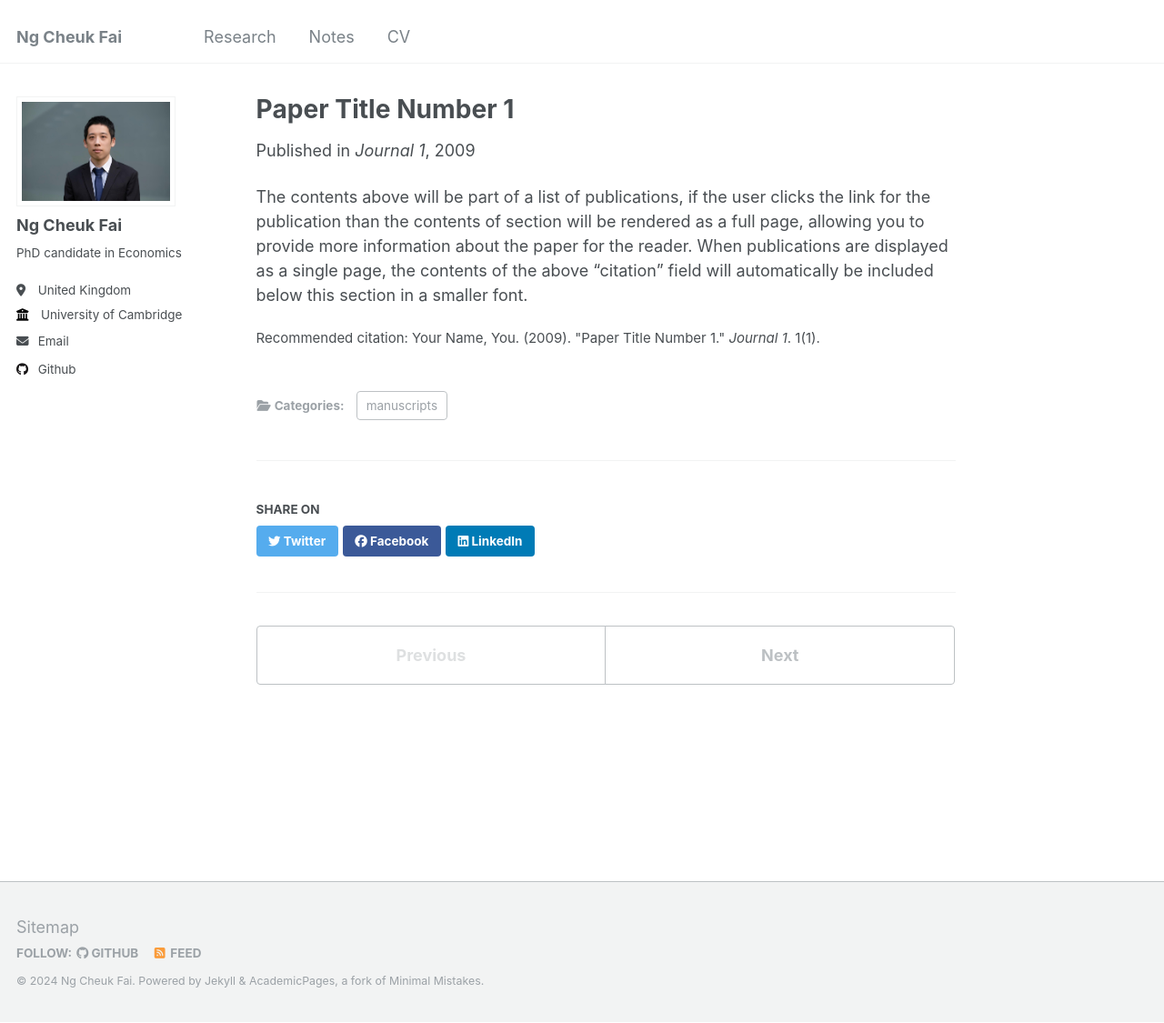
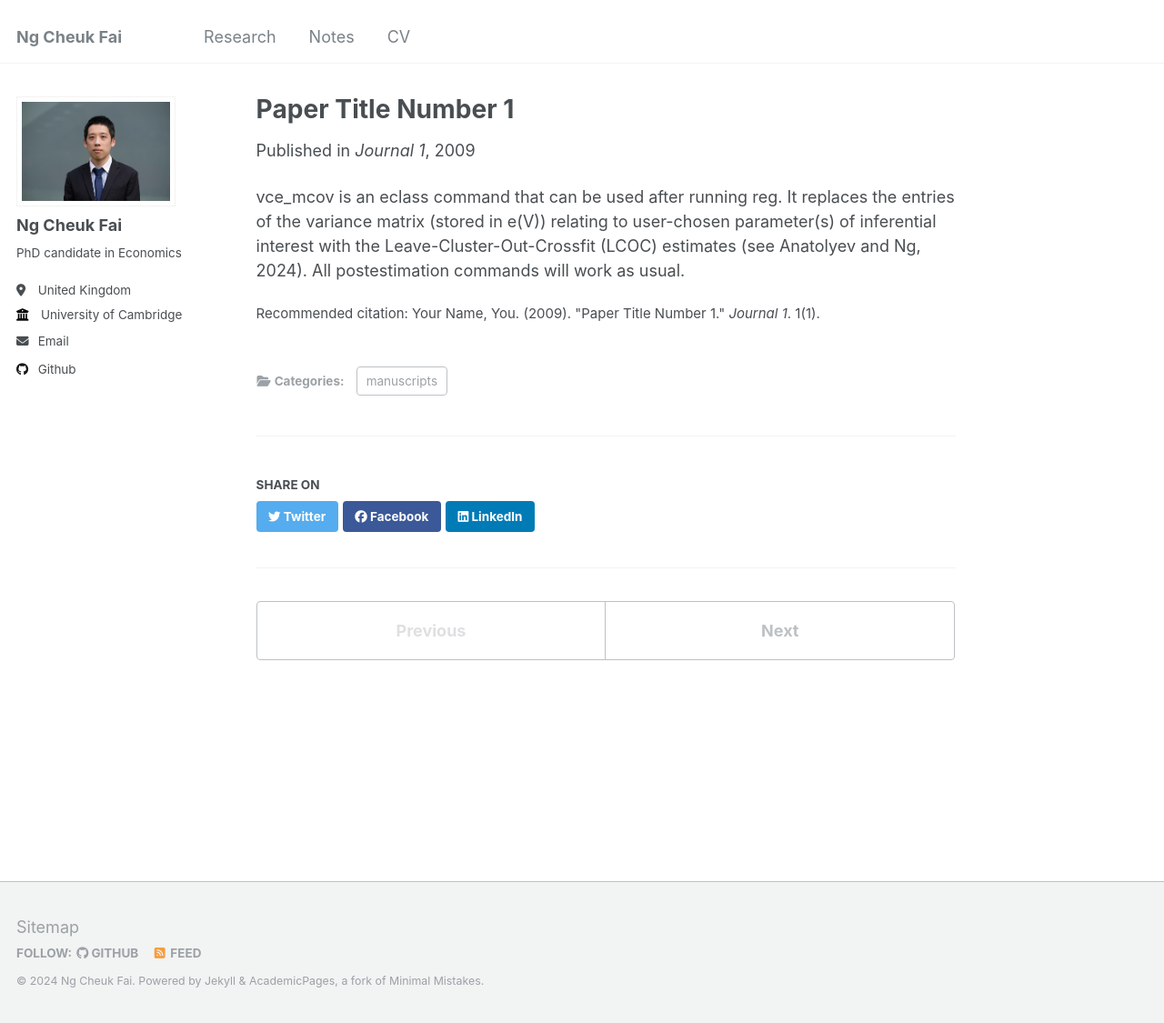
Before and after one commit to ngcheukfai/ngcheukfai.github.io, a Jekyll site: the page built from _publications/2009-10-01-paper-title-number-1.md, in a window 1280 px wide and 1125 px high. Shown: the whole window at 91% size. Built offline with Jekyll 4.4.1, drawn with Linux system fonts in a browser that asks for light colours.

Commit message:
Update 2009-10-01-paper-title-number-1.md

```diff
--- a/_publications/2009-10-01-paper-title-number-1.md
+++ b/_publications/2009-10-01-paper-title-number-1.md
@@ -11,4 +11,4 @@ venue: 'Journal 1'
 citation: 'Your Name, You. (2009). &quot;Paper Title Number 1.&quot; <i>Journal 1</i>. 1(1).'
 ---
 
-The contents above will be part of a list of publications, if the user clicks the link for the publication than the contents of section will be rendered as a full page, allowing you to provide more information about the paper for the reader. When publications are displayed as a single page, the contents of the above "citation" field will automatically be included below this section in a smaller font.
+vce_mcov is an eclass command that can be used after running reg. It replaces the entries of the variance matrix (stored in e(V)) relating to user-chosen parameter(s) of inferential interest with the Leave-Cluster-Out-Crossfit (LCOC) estimates (see Anatolyev and Ng, 2024). All postestimation commands will work as usual.
```
